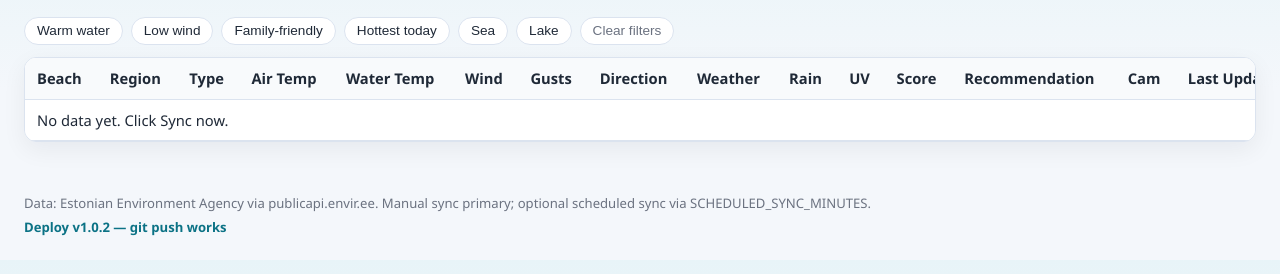
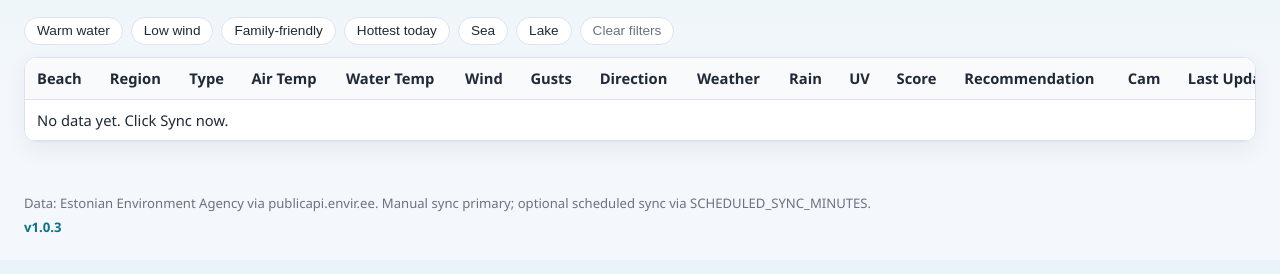
Before and after one commit to mshabraz/BeachdayEesti, a website: page public/index.html in a window 1280 px wide. Shown: the part 90-364 px from the top of the page. Drawn offline with Linux system fonts and the light colour scheme; no server answers.

Commit message:
Bump version to 1.0.3
Co-authored-by: Cursor <cursoragent@cursor.com>

```diff
--- a/package.json
+++ b/package.json
@@ -1,6 +1,6 @@
 {
   "name": "beachdayeesti",
-  "version": "1.0.2",
+  "version": "1.0.3",
   "description": "BeachdayEesti — Estonian beach conditions and decision support",
   "main": "server/index.js",
   "scripts": {
--- a/public/index.html
+++ b/public/index.html
@@ -75,7 +75,7 @@
 
   <footer class="footer">
     Data: Estonian Environment Agency via publicapi.envir.ee. Manual sync primary; optional scheduled sync via SCHEDULED_SYNC_MINUTES.
-    <span class="deploy-marker">Deploy v1.0.2 — git push works</span>
+    <span class="deploy-marker">v1.0.3</span>
   </footer>
 
   <script src="app.js"></script>
```
